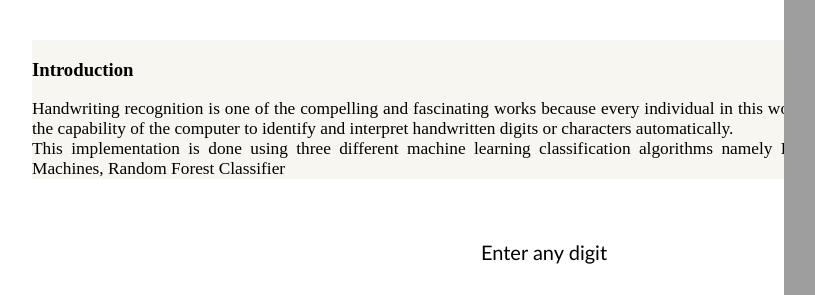
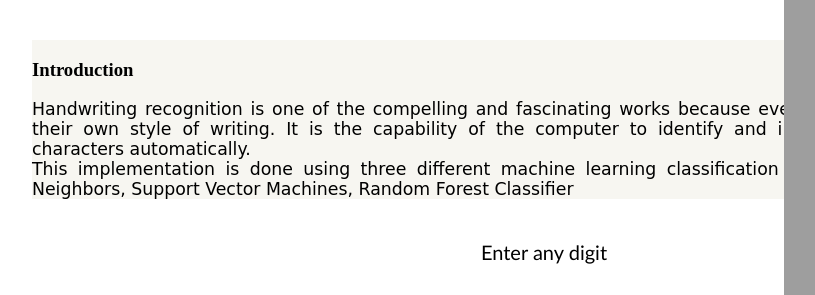
Before and after one commit to CSALS/Digit-Recognizer, a Flask app: page / in a window 1280 px wide. Shown: the top 295 px of the page, without its empty margins (96-911 px from the left). Run offline with Flask 2, Linux system fonts and the light colour scheme; some libraries are stand-ins or nearby versions; grey boxes are pictures that could not be loaded.

Commit message:
Update styles

```diff
--- a/static/style.css
+++ b/static/style.css
@@ -95,6 +95,10 @@ html,body {
     font-size: 15pt;
     font-family: "Comic Sans MS", cursive, sans-serif
 }
+#coursedesc {
+    font-size: 13pt;
+    font-family: "Comic Sans MS", cursive, sans-serif
+}
 #bold {
     font-weight: bold;
 }
--- a/templates/index.html
+++ b/templates/index.html
@@ -26,7 +26,7 @@
         <div class="sechighlight">
             <div class="container sec">
                 <h3>Introduction</h3>
-                <div id="coursedesc" style="font-size: 13pt">
+                <div id="coursedesc">
                     Handwriting recognition is one of the compelling and fascinating works because every individual in this world has their own style of writing. It is the capability of the computer to identify and interpret handwritten digits or characters automatically.
                     <br>This implementation is done using three different machine learning classification algorithms namely K Nearest Neighbors, Support Vector Machines, Random Forest Classifier
                 </div>
```
